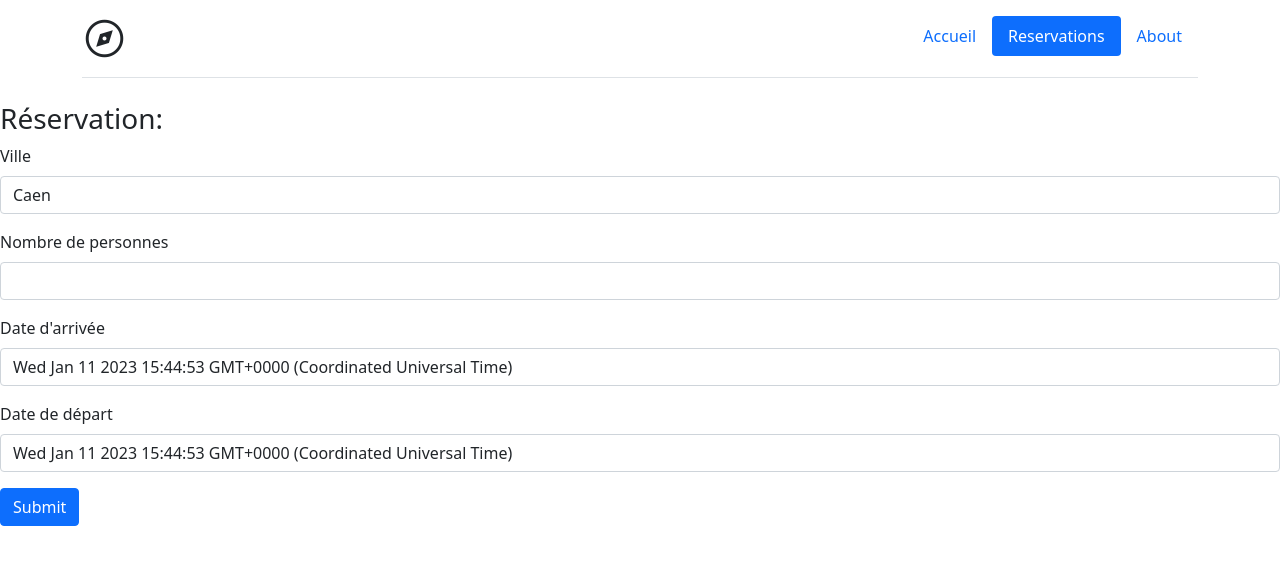
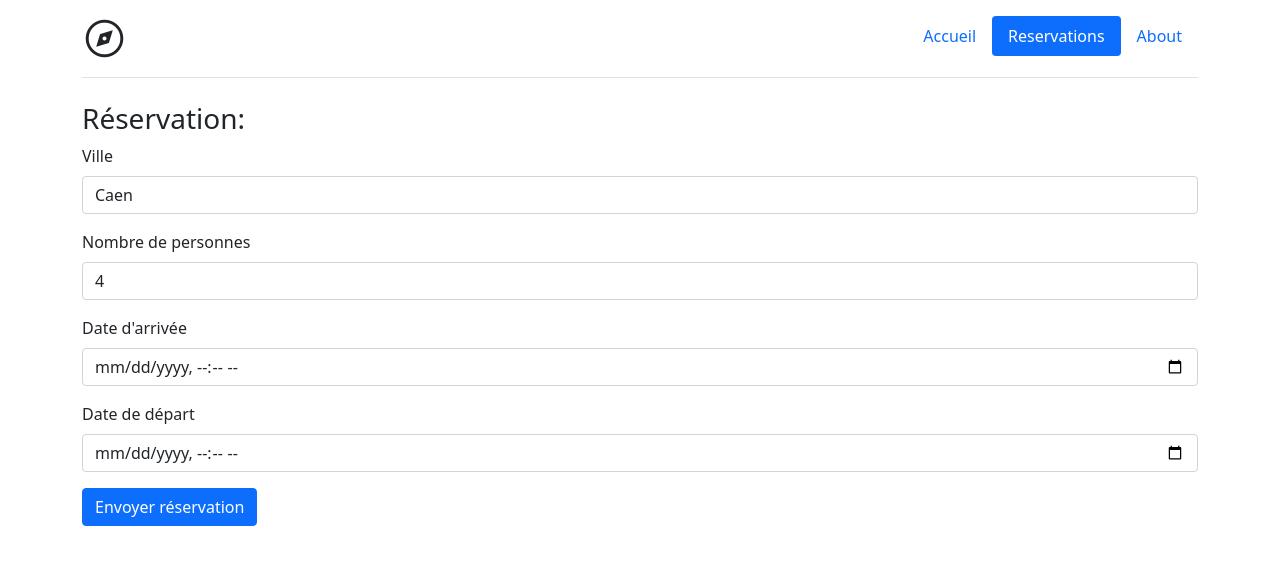
Before and after one commit to TanguyPLTC/projet_intensif_g02, a SvelteKit app in the folder front/: page /reservation in a window 1280 px wide. Shown: the top 564 px of the page. Built offline with nearby package versions, Linux system fonts and the light colour scheme.

Commit message:
small fix

```diff
--- a/front/src/routes/+page.svelte
+++ b/front/src/routes/+page.svelte
@@ -87,7 +87,6 @@
 
 </script>
 
-<h1>Welcome to SvelteKit</h1>
 <!-- <p>{JSON.stringify(buildingList)}</p> -->
 <div style="height:400px;width:100%" use:mapAction />
 <svelte:window on:resize={resizeMap} />
--- a/front/src/routes/reservation/+page.svelte
+++ b/front/src/routes/reservation/+page.svelte
@@ -12,6 +12,7 @@
 	}
 </script>
 
+<div class="container">
     <h3>Réservation:</h3>
     <form>
         <div class="mb-3">
@@ -20,12 +21,12 @@
         </div>
         <div class="mb-3">
             <label for="numberPers" class="form-label">Nombre de personnes</label>
-		<input type="number" class="form-control" id="numberPers" bind:value={$reservation.city} />
+            <input type="number" class="form-control" id="numberPers" bind:value={$reservation.needPlace} />
         </div>
         <div class="mb-3">
             <label for="dateStart" class="form-label">Date d'arrivée</label>
             <input
-			type="datetime"
+                type="datetime-local"
                 class="form-control"
                 id="dateStart"
                 bind:value={$reservation.dateStart}
@@ -33,8 +34,9 @@
         </div>
         <div class="mb-3">
             <label for="dateEnd" class="form-label">Date de départ</label>
-		<input type="datetime" class="form-control" id="dateEnd" bind:value={$reservation.dateEnd} />
+            <input type="datetime-local" class="form-control" id="dateEnd" bind:value={$reservation.dateEnd} />
         </div>
 
-	<button type="submit" class="btn btn-primary" on:click={doPost}>Submit</button>
+        <button type="submit" class="btn btn-primary" on:click={doPost}>Envoyer réservation</button>
     </form>
+</div>
```
Also changed, not shown: 1 other file (tests, documents, lock files or other folders). Lines whose indentation alone changed are shown as unchanged.
